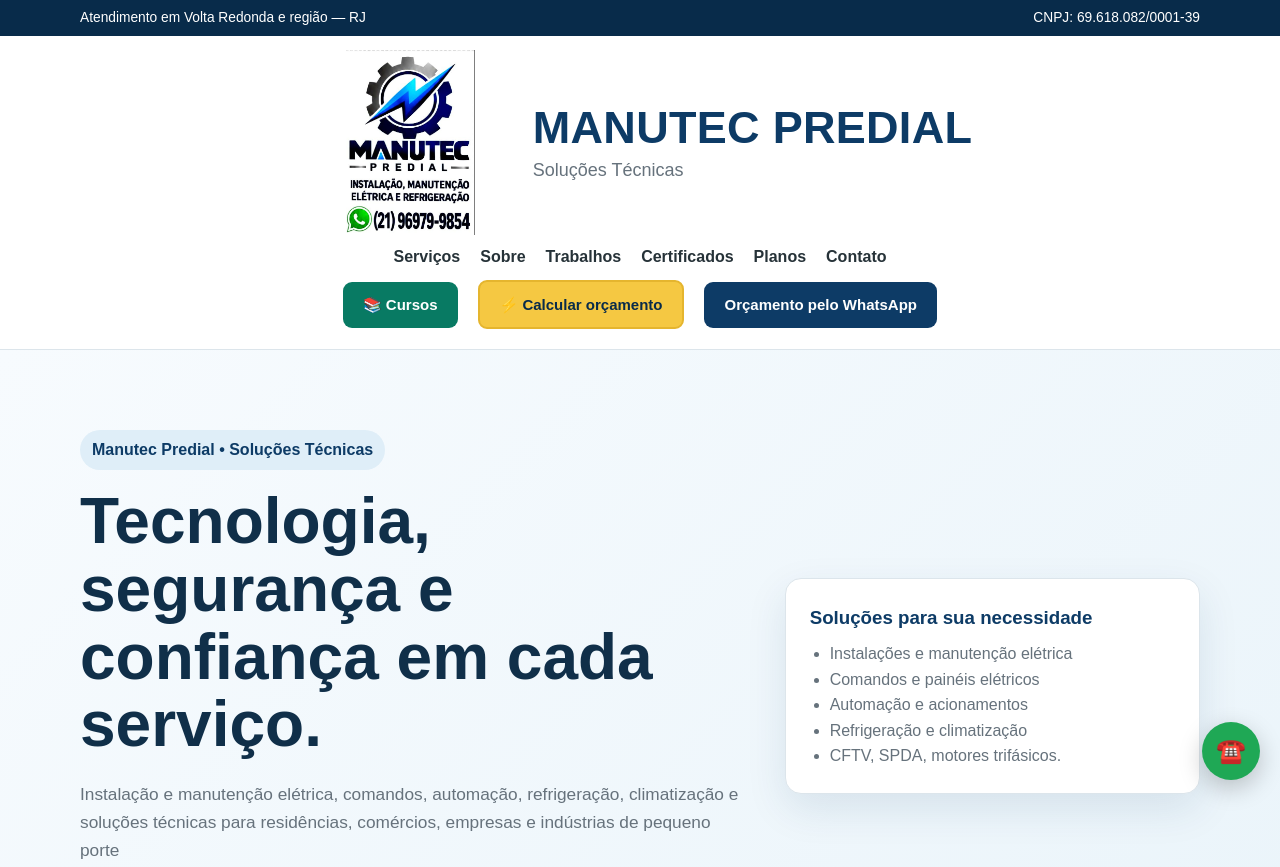
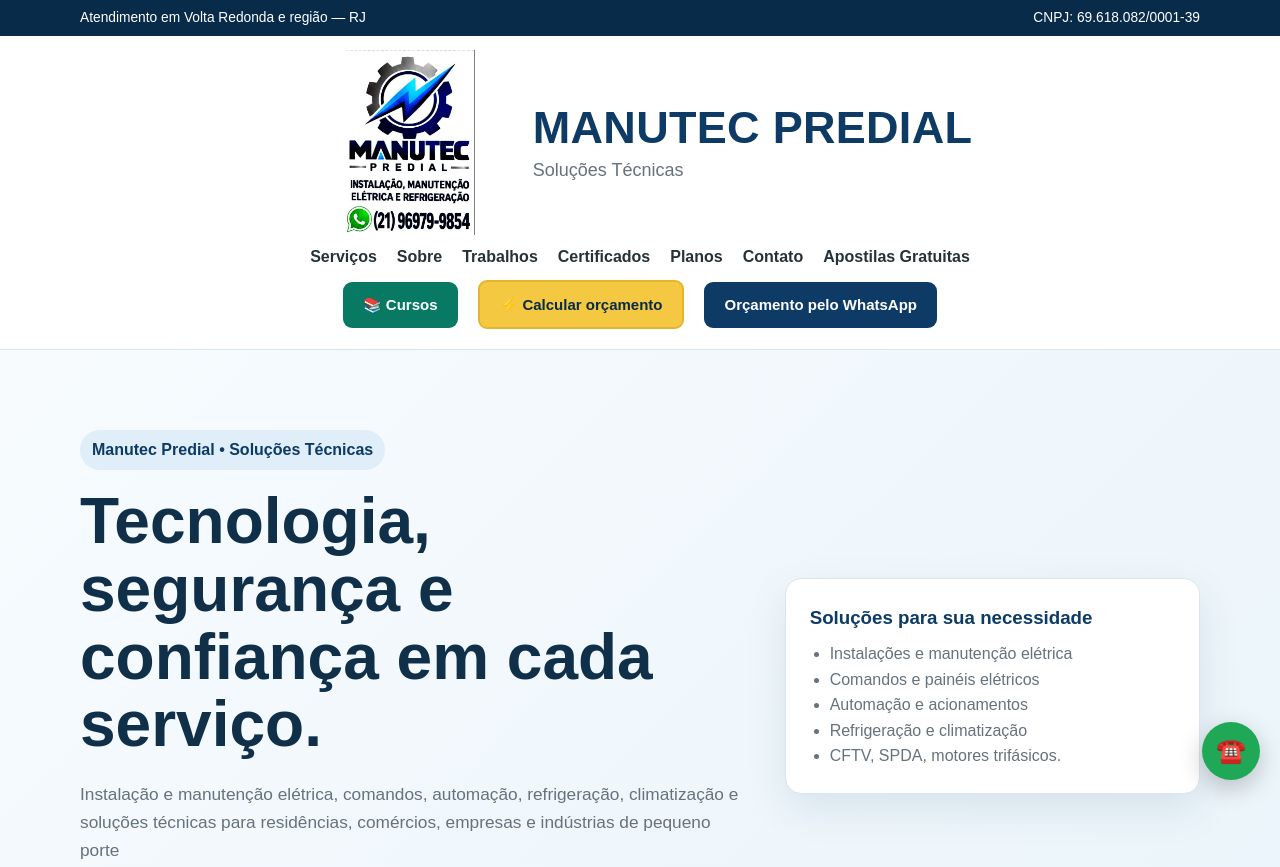
Before and after one commit to ca905517-gif/manutecpredial, a plain HTML site: page index.html in a window 1280 px wide. Shown: the top 867 px of the page. Drawn offline with Linux system fonts and the light colour scheme.

Commit message:
Update index.html

```diff
--- a/index.html
+++ b/index.html
@@ -324,6 +324,7 @@ header .header-inner nav .menu-acoes a.btn{display:inline-flex!important;align-i
         <a href="#certificados">Certificados</a>
         <a href="#planos-manutencao">Planos</a>
         <a href="#contato">Contato</a>
+        <a href="/apostilas.html">Apostilas Gratuitas</a>
       </div>
       <div class="menu-acoes">
         <a class="btn btn-cursos" href="/ead/apresentacao.html">📚 Cursos</a>
```
